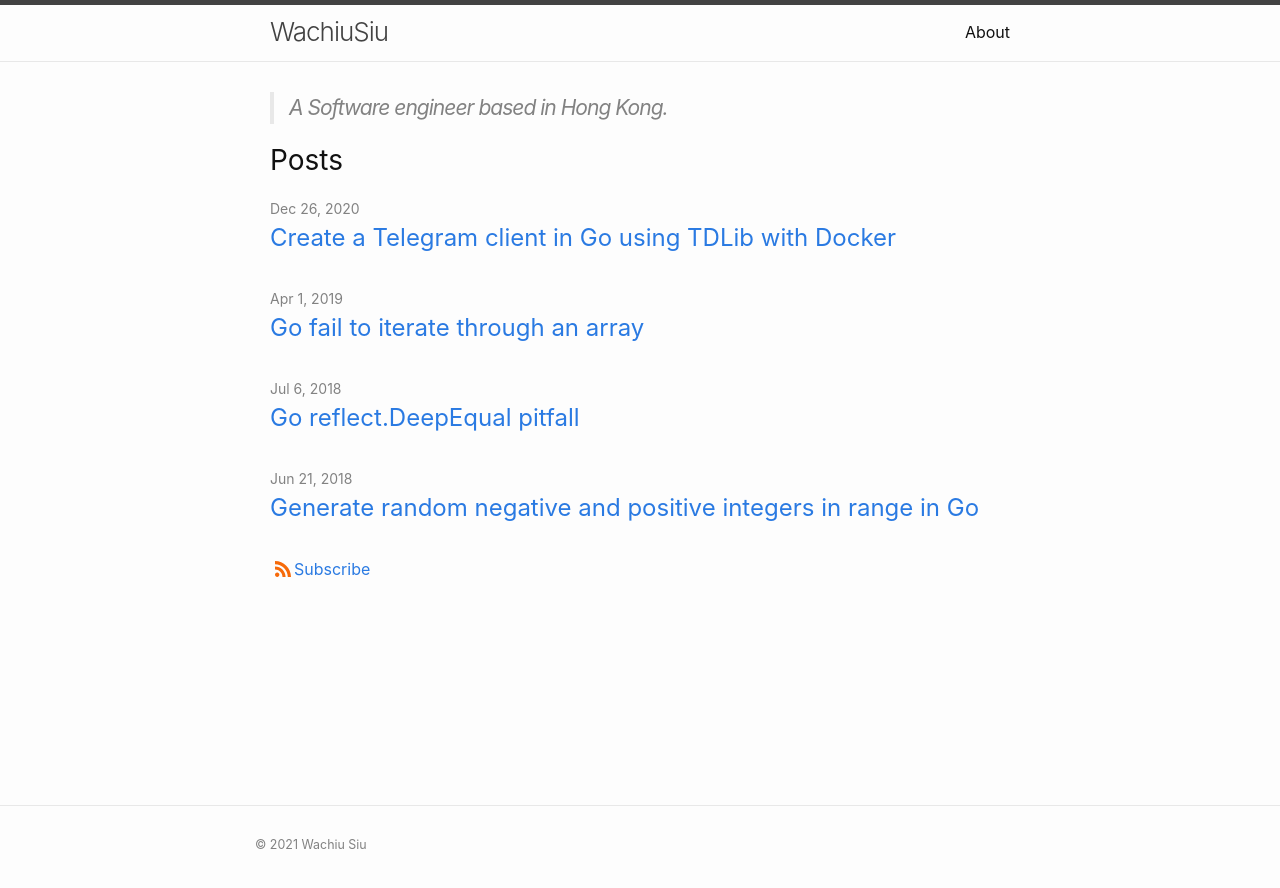
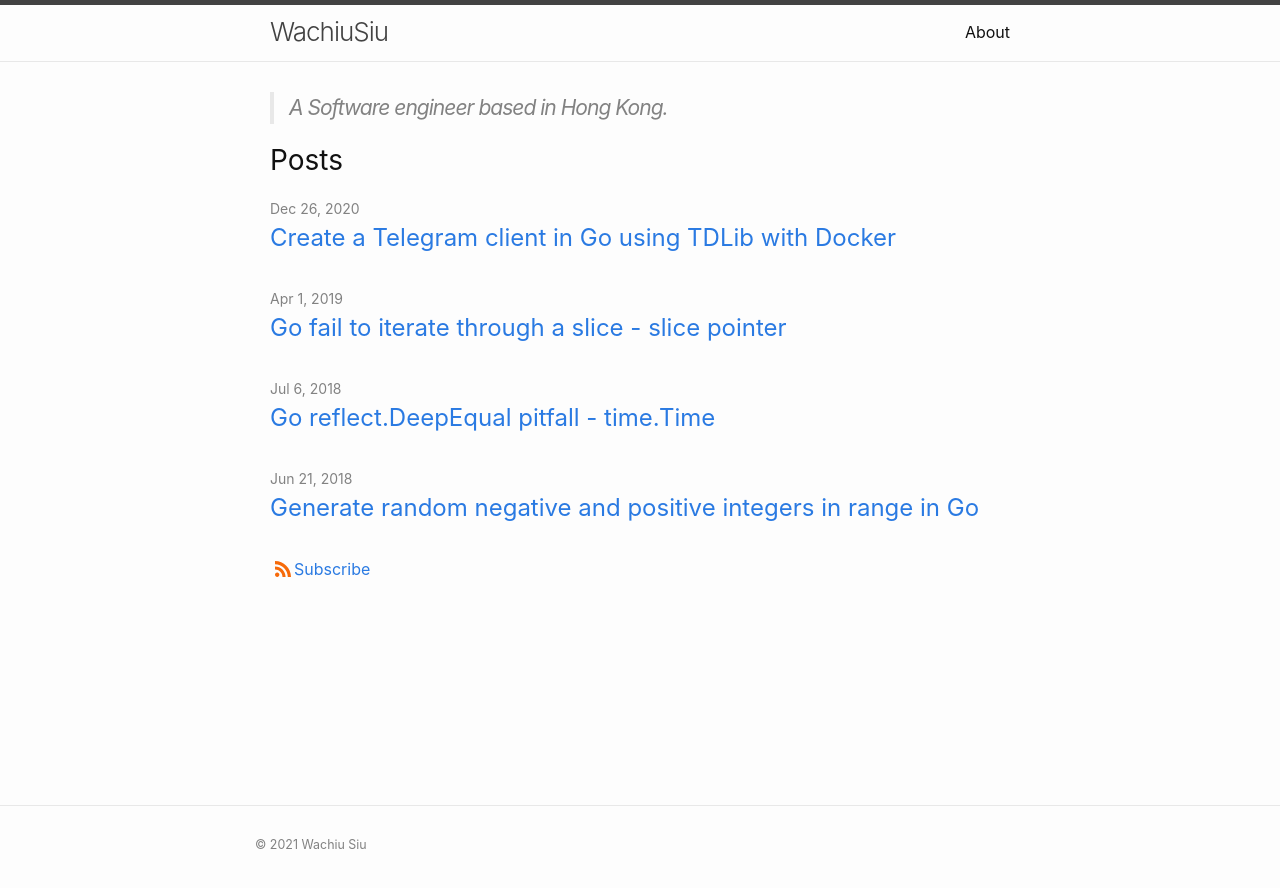
Before and after one commit to wcsiu/wcsiu.github.io, a Jekyll site: the page built from index.md, in a window 1280 px wide. Shown: the top 888 px of the page. Built offline with Jekyll 4.4.1, drawn with Linux system fonts in a browser that asks for light colours.

Commit message:
update titles

```diff
--- a/_posts/2018-07-06-go-reflect-deep-equal-pitfall.markdown
+++ b/_posts/2018-07-06-go-reflect-deep-equal-pitfall.markdown
@@ -1,7 +1,7 @@
 ---
 comments: true
 layout: post
-title:  "Go reflect.DeepEqual pitfall"
+title:  "Go reflect.DeepEqual pitfall - time.Time"
 date:   2018-07-06 19:00:00 +0800
 tags:
   - Go
--- a/_posts/2019-03-27-go-fail-to-iterate-through-an-array.markdown
+++ b/_posts/2019-03-27-go-fail-to-iterate-through-an-array.markdown
@@ -1,7 +1,7 @@
 ---
 comments: true
 layout: post
-title:  "Go fail to iterate through an array"
+title:  "Go fail to iterate through a slice - slice pointer"
 date:   2019-04-01 16:04:46 +0800
 tags:
   - Go
```
